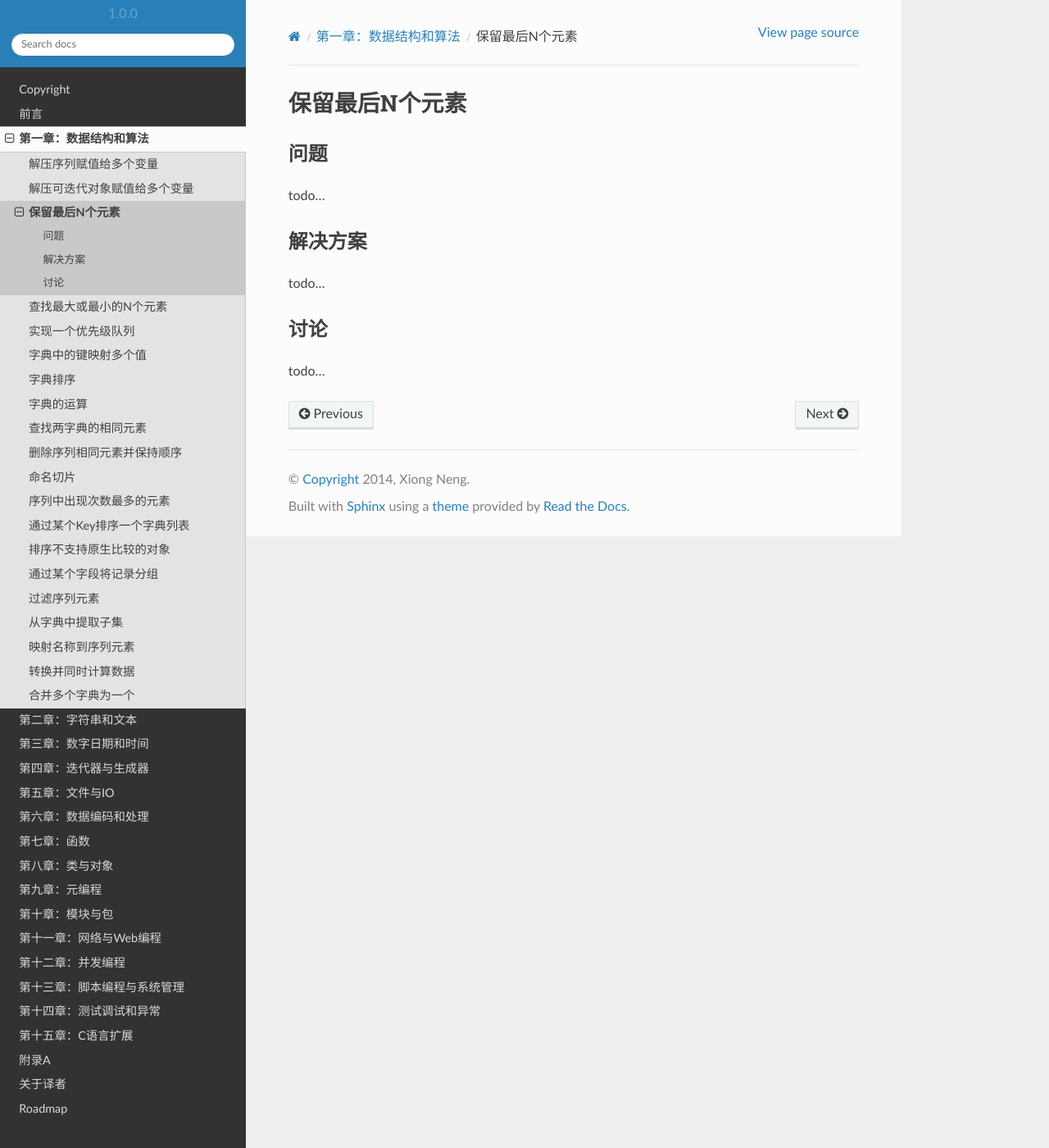
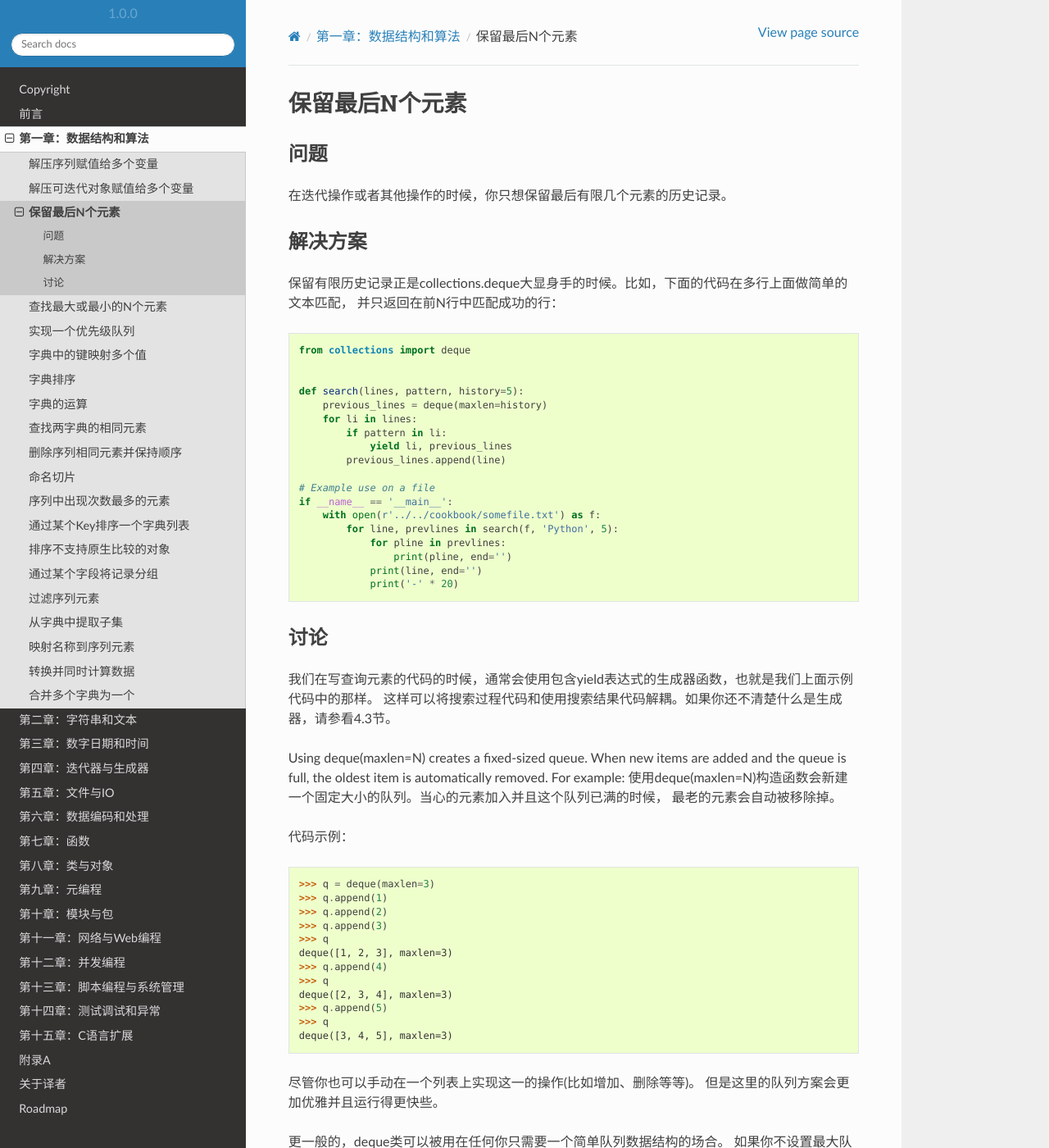
Before and after one commit to yidao620c/python3-cookbook, a Sphinx documentation site: the page built from source/c01/p03_keep_last_n_items.rst, in a window 1280 px wide and 1400 px high. Shown: the whole window at 82% size. Built offline with Sphinx 7.4.7 and the Read the Docs theme 2.0.0, drawn with Linux system fonts in a browser that asks for light colours; some of the changed text lies outside the part shown.

Commit message:
1.3节翻译完成

```diff
--- a/source/c01/p03_keep_last_n_items.rst
+++ b/source/c01/p03_keep_last_n_items.rst
@@ -5,14 +5,87 @@
 ----------
 问题
 ----------
-todo...
+在迭代操作或者其他操作的时候，你只想保留最后有限几个元素的历史记录。
 
 ----------
 解决方案
 ----------
-todo...
+保留有限历史记录正是collections.deque大显身手的时候。比如，下面的代码在多行上面做简单的文本匹配，
+并只返回在前N行中匹配成功的行：
+
+.. code-block:: python
+
+    from collections import deque
+
+
+    def search(lines, pattern, history=5):
+        previous_lines = deque(maxlen=history)
+        for li in lines:
+            if pattern in li:
+                yield li, previous_lines
+            previous_lines.append(line)
+
+    # Example use on a file
+    if __name__ == '__main__':
+        with open(r'../../cookbook/somefile.txt') as f:
+            for line, prevlines in search(f, 'Python', 5):
+                for pline in prevlines:
+                    print(pline, end='')
+                print(line, end='')
+                print('-' * 20)
 
 ----------
 讨论
 ----------
-todo...
+我们在写查询元素的代码的时候，通常会使用包含yield表达式的生成器函数，也就是我们上面示例代码中的那样。
+这样可以将搜索过程代码和使用搜索结果代码解耦。如果你还不清楚什么是生成器，请参看4.3节。
+
+Using deque(maxlen=N) creates a fixed-sized queue. When new items are added and
+the queue is full, the oldest item is automatically removed. For example:
+使用deque(maxlen=N)构造函数会新建一个固定大小的队列。当心的元素加入并且这个队列已满的时候，
+最老的元素会自动被移除掉。
+
+代码示例：
+
+.. code-block:: python
+
+    >>> q = deque(maxlen=3)
+    >>> q.append(1)
+    >>> q.append(2)
+    >>> q.append(3)
+    >>> q
+    deque([1, 2, 3], maxlen=3)
+    >>> q.append(4)
+    >>> q
+    deque([2, 3, 4], maxlen=3)
+    >>> q.append(5)
+    >>> q
+    deque([3, 4, 5], maxlen=3)
+
+尽管你也可以手动在一个列表上实现这一的操作(比如增加、删除等等)。
+但是这里的队列方案会更加优雅并且运行得更快些。
+
+更一般的，deque类可以被用在任何你只需要一个简单队列数据结构的场合。
+如果你不设置最大队列大小，那么就会得到一个无限大小队列，你可以在队列的两端执行添加和弹出元素的操作。
+
+代码示例：
+
+.. code-block:: python
+
+    >>> q = deque()
+    >>> q.append(1)
+    >>> q.append(2)
+    >>> q.append(3)
+    >>> q
+    deque([1, 2, 3])
+    >>> q.appendleft(4)
+    >>> q
+    deque([4, 1, 2, 3])
+    >>> q.pop()
+    3
+    >>> q
+    deque([4, 1, 2])
+    >>> q.popleft()
+    4
+
+在队列两端添加或删除元素时间复杂度都是O(1)，而在list的开头插入或删除元素的时间复杂度为O(N)。
```
Also changed, not shown: 2 other files.
